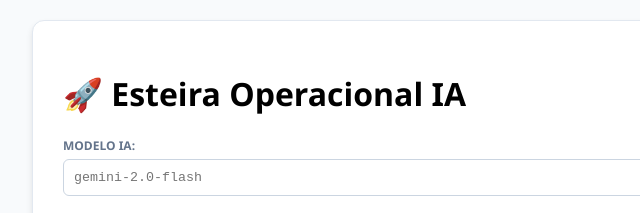
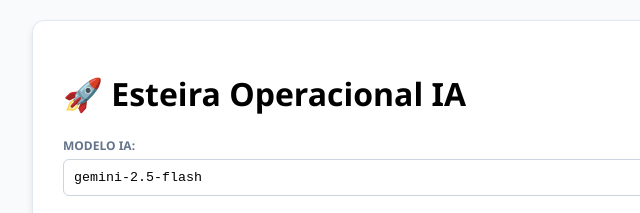
Before and after one commit to claupeoliveira-sys/operacao-ia-agentes, a website: page public/index.html in a window 1280 px wide. Shown: the top 213 px of the page, 158-798 px from the left. Drawn offline with nearby package versions, Linux system fonts and the light colour scheme.

Commit message:
Update index.html

```diff
--- a/public/index.html
+++ b/public/index.html
@@ -38,7 +38,7 @@
 
         <div class="input-group">
             <label>MODELO IA:</label>
-            <input type="text" id="modelo-manual" class="input-text" placeholder="gemini-2.0-flash">
+            <input type="text" id="modelo-manual" class="input-text" placeholder="gemini-2.0-flash" value="gemini-2.5-flash">
         </div>
 
         <div class="input-group">
```
